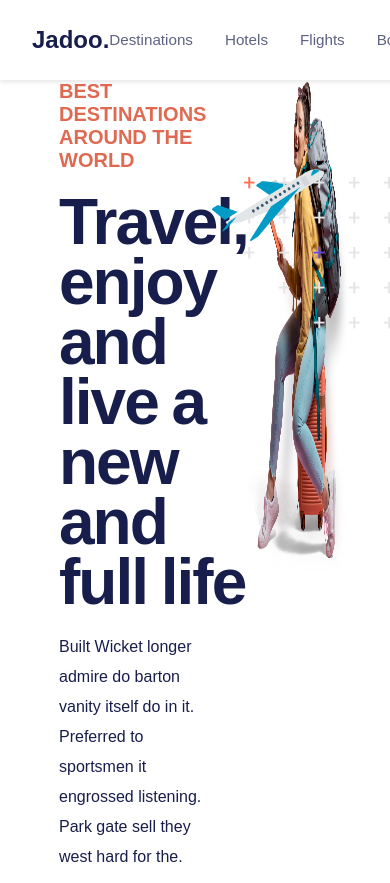
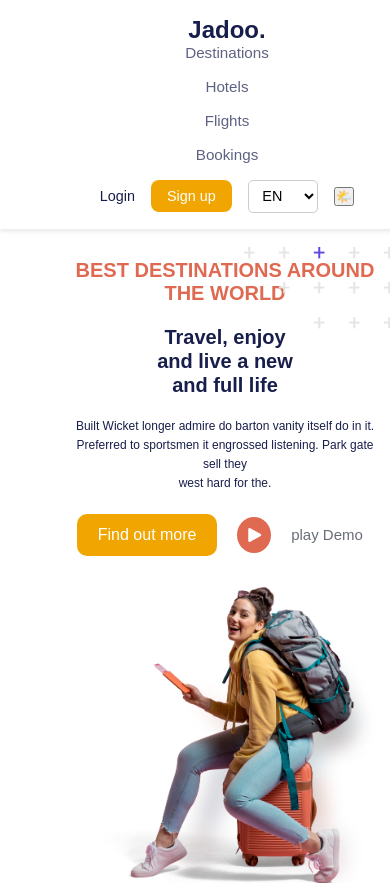
Before and after one commit to abdo0070/travel-website-template, a plain HTML site: page index.html in a window 390 px wide. Shown: the top 883 px of the page. Drawn offline with Linux system fonts and the light colour scheme; a web font is replaced by a local one.

Commit message:
responsive hero section

```diff
--- a/main.css
+++ b/main.css
@@ -5,8 +5,11 @@
   display: flex;
   flex-direction: column;
   gap: 65px;
+  overflow: hidden;
 }
-
+.section-header {
+  margin-bottom: 50px;
+}
 .section-header h2 {
   font-size: 18px;
   font-weight: 600;
@@ -16,6 +19,21 @@
   font-size: 40px;
   font-weight: 700;
   margin: 0;
+}
+
+.flex {
+  display: flex;
+  justify-content: center;
+  align-items: center;
+  flex-wrap: wrap;
+}
+.cat-flex-item {
+  position: relative;
+  text-align: center;
+  width: 18%;
+  background-color: white;
+  padding-top: 20px;
+  padding-bottom: 40px;
 }
 .cat-flex-item-heading {
   font-size: 20px;
@@ -27,32 +45,6 @@
   font-size: 16px;
   font-weight: 500;
   color: #1e1d4c;
-}
-.flex {
-  display: flex;
-  justify-content: center;
-  align-items: center;
-  flex-wrap: wrap;
-}
-.g-15 {
-  gap: 15px;
-}
-.g-30 {
-  gap: 40px;
-}
-.justify-between {
-  justify-content: space-between;
-}
-.section-header {
-  margin-bottom: 50px;
-}
-.cat-flex-item {
-  position: relative;
-  text-align: center;
-  width: 18%;
-  background-color: white;
-  padding-top: 20px;
-  padding-bottom: 40px;
 }
 .cat-img-item {
   height: 100px;
@@ -113,6 +105,7 @@
   right: 5%;
   top: 5%;
 }
+/* ---------------------------Selling----------------------------------- */
 .sell-flex-item {
   position: relative;
   text-align: center;
@@ -142,11 +135,7 @@
   font-weight: 400;
   color: #5e6282;
 }
-.c1 {
-  font-size: 18px;
-  line-height: 22px;
-  margin-bottom: 20px;
-}
+
 .icon {
   display: flex;
   align-items: start;
@@ -160,13 +149,20 @@ i {
   font-size: 16px;
   color: #5e6282;
   line-height: 20px;
+  margin-bottom: 20px;
 }
-
 .special-img {
   position: absolute;
   top: 25%;
   right: -18%;
   z-index: -1;
+}
+
+.g-30 {
+  gap: 40px;
+}
+.justify-between {
+  justify-content: space-between;
 }
 .pos-rel {
   position: relative;
@@ -196,11 +192,11 @@ i {
 
 @font-face {
   font-family: "poppins"; /*a name to be used later*/
-  src: url("fonts/Poppins-Regular.ttf"); /*URL to font*/
+  src: url("../fonts/Poppins-Regular.ttf"); /*URL to font*/
 }
 @font-face {
   font-family: "volkhov"; /*a name to be used later*/
-  src: url("fonts/Volkhov-Regular.ttf"); /*URL to font*/
+  src: url("../fonts/Volkhov-Regular.ttf"); /*URL to font*/
 }
 
 @media (max-width: 930px) {
@@ -212,7 +208,7 @@ i {
     left: -9%;
   }
   .sell-flex-item {
-    width: 45%;
+    width: 40%;
   }
 
   .special-img {
@@ -229,7 +225,7 @@ i {
     width: 90%;
   }
   .sell-flex-item {
-    width: 100%;
+    width: 90%;
   }
   .special-img {
     right: -12%;
--- a/style.css
+++ b/style.css
@@ -12,31 +12,38 @@ main {
   position: relative;
   width: 100%;
   display: flex;
+  flex-wrap: wrap; /* allow content to wrap on small screens */
   flex-direction: row;
+  align-items: center;
+  justify-content: center;
+  padding: 20px;
 }
 
 .hero .image {
   width: 600px;
-  height: 500px;
+  height: auto; /* allow image to scale */
+  max-width: 100%; /* responsive width */
 }
 .hero .image img {
   width: 100%;
-  height: 100%;
+  height: auto;
+  object-fit: contain;
 }
 
 .hero .content {
   width: 50%;
+  min-width: 300px; /* avoid shrinking too much */
   display: flex;
   flex-direction: column;
   justify-content: center;
   align-items: start;
+  padding: 10px;
 }
+
 .hero .content h2 {
   color: #181e4b;
   font-size: 64px;
-  letter-spacing: -2px;
-  word-spacing: -2px;
-  line-height: 60px;
+  line-height: 1.2;
   margin: 20px 0;
   font-weight: 700;
 }
@@ -44,13 +51,12 @@ main {
   color: #df6951;
   font-weight: 700;
   font-size: 20px;
-  display: inline-block;
   text-transform: uppercase;
 }
 .hero .content p {
   font-weight: 400;
   font-size: 16px;
-  line-height: 30px;
+  line-height: 1.6;
   color: #181e4b;
 }
 
@@ -58,17 +64,19 @@ main {
   display: flex;
   flex-direction: row;
   margin: 20px 0;
-  gap: 40px;
+  gap: 20px;
+  flex-wrap: wrap; /* wrap buttons on small screens */
 }
 .hero .content .btn button {
-  padding: 16px 8px;
+  padding: 12px 8px;
   background-color: #f1a501;
-  height: 60px;
-  width: 160px;
+  height: auto;
+  width: auto;
+  min-width: 140px;
   border-radius: 10px;
-  font-size: 18px;
+  font-size: 16px;
   font-weight: 500;
-  color: #ffff;
+  color: #fff;
   border: none;
 }
 .hero .content .btn .play {
@@ -81,22 +89,48 @@ main {
   border-radius: 100%;
   text-align: center;
   background-color: #df6951;
-  color: #ffff;
+  color: #fff;
 }
 .hero .content .btn .play span {
   padding: 10px;
-  border-radius: 100%;
-  text-align: center;
   color: #686d77;
   font-size: 15px;
-  display: inline;
 }
 
 .plane {
   position: absolute;
   top: 40px;
   left: 55%;
+  max-width: 100px;
 }
+
+/* 📱 Small screens */
+@media (max-width: 768px) {
+  .hero {
+    flex-direction: column;
+    text-align: center;
+  }
+  .hero .content h2 {
+    font-size: 32px;
+  }
+  .hero .content h2 {
+    font-size: 20px;
+  }
+  .hero .content p{
+    font-size: 12px;
+  }
+  .hero .content {
+    width: 100%;
+    align-items: center;
+  }
+  .hero .content .btn {
+    justify-content: center;
+  }
+  .plane {
+    display: none; /* hide plane for small screens */
+  }
+}
+
 /* Booking section css */
 .Booking p,
 .Booking h2,
@@ -105,7 +139,7 @@ main {
 }
 .Booking {
   margin-top: 100px;
-  width:100%;
+  width: 100%;
   display: flex;
   justify-content: space-between;
 }
@@ -238,13 +272,12 @@ main {
   .Booking {
     flex-direction: column;
   }
-  .steps{
-    h2{
+  .steps {
+    h2 {
       font-size: 40px;
     }
-    width:100%;
+    width: 100%;
   }
-
 }
 @media screen and (max-width: 600px) {
   .trips {
@@ -256,39 +289,41 @@ main {
       width: 100%;
     }
     .trip_image1 img {
-      width:80%;
+      width: 80%;
     }
     .trip2 {
       position: static;
-      width:100%;
+      width: 100%;
       display: flex;
       justify-content: center;
       align-items: center;
     }
   }
-  .steps{
-
-    h2{
+  .steps {
+    h2 {
       font-size: 30px;
     }
-    h3,p{
+    h3,
+    p {
       font-size: 13px;
     }
-    ul li{
-      padding-right:30px;
+    ul li {
+      padding-right: 30px;
     }
-    p{
+    p {
       margin-right: 0;
     }
   }
 }
 /*end of Booking section css */
-
 header {
   width: 100%;
   background: #fff;
   padding: 1rem 2rem;
   box-shadow: 0 2px 5px rgba(0, 0, 0, 0.1);
+  position: sticky;
+  top: 0;
+  z-index: 1000;
 }
 
 .header-container {
@@ -328,22 +363,6 @@ nav ul li a:hover {
   gap: 1rem;
 }
 
-#btnModes{
-  min-width:50px;
-  min-height:30px;
-  margin-left:10%;
-  display: flex;
-  position: relative;
-  align-items: center;
-  div{
-      position:absolute;
-      font-size: 20px;
-  }
-
-  background-color: lightgreen;
-  border-radius: 30px;
-}
-
 .auth-buttons a {
   text-decoration: none;
   font-size: 0.9rem;
@@ -365,7 +384,24 @@ nav ul li a:hover {
   border-radius: 5px;
   font-size: 0.9rem;
   background: #fff;
-  cursor: pointer;
+}
+
+/* Responsive Header */
+@media (max-width: 768px) {
+  .header-container {
+    flex-direction: column;
+    align-items: center;
+    text-align: center;
+  }
+
+  nav ul {
+    flex-direction: column;
+    gap: 1rem;
+  }
+
+  .auth-buttons {
+    margin-top: 1rem;
+  }
 }
 
 footer {
@@ -441,6 +477,46 @@ footer {
   font-size: 0.85rem;
 }
 
+/*  Responsive Footer */
+@media (max-width: 992px) {
+  .footer-container {
+    grid-template-columns: 1fr 1fr;
+    text-align: center;
+  }
+
+  .footer-right {
+    text-align: center;
+  }
+}
+
+@media (max-width: 600px) {
+  .footer-container {
+    grid-template-columns: 1fr;
+    gap: 1.5rem;
+  }
+
+  .footer-center {
+    grid-template-columns: 1fr;
+  }
+
+  .footer-right {
+    text-align: center;
+  }
+}
+
+#upBtn {
+  position: fixed;
+  bottom: 20px;
+  right: 20px;
+  padding: 8px 12px;
+  font-size: 18px;
+  border: none;
+  border-radius: 6px;
+  background: #f1a501;
+  color: white;
+  cursor: pointer;
+  display: none;
+}
 
 /* CONTACT SLIDER */
 .contain {
@@ -481,7 +557,6 @@ footer {
   margin: auto;
   overflow: visible;
 }
-
 
 .corner-logo {
   position: absolute;
@@ -578,58 +653,48 @@ footer {
   }
 }
 
-
 /****/
- .testimonial{
-
+.testimonial {
   width: 1100px;
-    margin:80px auto;
+  margin: 80px auto;
   padding: 0 20px;
   display: flex;
   align-items: center;
   justify-content: space-between;
   gap: 20px;
-
 }
- .testimonals-left{
+.testimonals-left {
 }
- .testimonals-left h2{
-
+.testimonals-left h2 {
   font-size: 35px;
   font-weight: bold;
   font-style: normal;
   text-transform: capitalize;
 }
-.testimonals-left h4{
-
+.testimonals-left h4 {
   text-transform: uppercase;
   font-size: 14px;
   color: #6c6c6c;
   margin-bottom: 10px;
   letter-spacing: 2px;
   margin: 0;
-
 }
-.testimonials-dots{
+.testimonials-dots {
   display: flex;
   gap: 8px;
   margin-top: 20px;
-
 }
-.dot{
+.dot {
   width: 10px;
   height: 10px;
   border-radius: 50%;
   background: #ddd;
-     cursor:pointer;
+  cursor: pointer;
 }
 
-.dot.active{
+.dot.active {
   background: #0b0b2c;
-
-
 }
-
 
 .testimonial-section {
   background: #fff;
@@ -637,14 +702,11 @@ footer {
   padding: 30px;
   border-radius: 12px;
   position: relative;
-  box-shadow: 0 8px 24px rgba(0,0,0,0.1);
+  box-shadow: 0 8px 24px rgba(0, 0, 0, 0.1);
 }
-.item1{
-
+.item1 {
   position: relative;
 }
-
-
 
 .testimonial .image {
   width: 60px;
@@ -655,7 +717,7 @@ footer {
   top: -30px;
   left: -30px;
   border: 3px solid #fff;
-  box-shadow: 0px 4px 8px  rgba(0,0,0,0.1);
+  box-shadow: 0px 4px 8px rgba(0, 0, 0, 0.1);
 }
 
 .testimonial-section p {
@@ -676,7 +738,7 @@ footer {
   font-size: 14px;
   color: #777;
 }
-.user-info{
+.user-info {
   position: relative;
   margin-top: 10px;
   padding: 25px;
@@ -692,6 +754,6 @@ footer {
   text-align: left;
   background: #fff;
   opacity: 0.6;
-  box-shadow: 0 6px 18px rgba(0,0,0,0.05);
+  box-shadow: 0 6px 18px rgba(0, 0, 0, 0.05);
   padding: 20px;
 }
```
Lines whose indentation alone changed are shown as unchanged.
